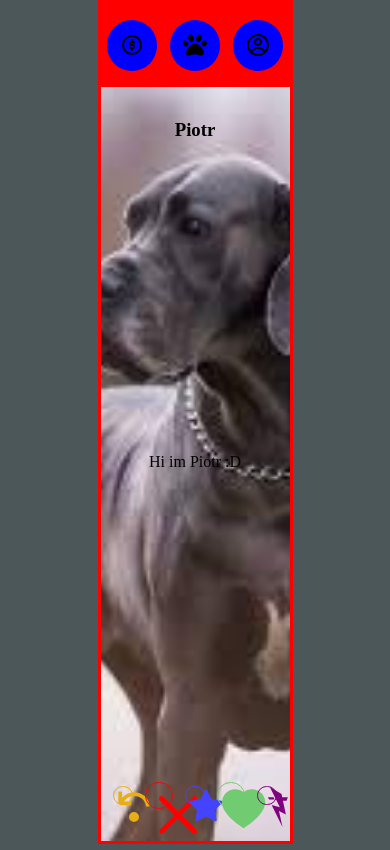
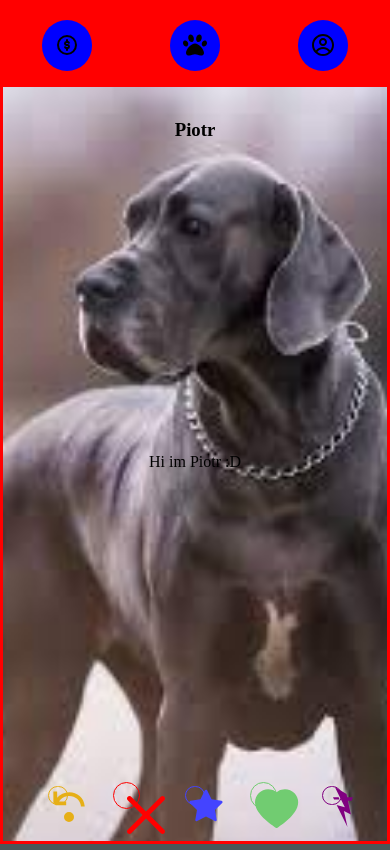
Before and after one commit to Mikucki/Tindog, a React (Create React App) app in the folder tindog/: page / in a window 390 px wide. Built offline with nearby package versions, Linux system fonts and the light colour scheme.

Commit message:
Update App.css

```diff
--- a/tindog/src/App.css
+++ b/tindog/src/App.css
@@ -31,10 +31,6 @@ body {
   background-position: center;
   background-repeat: no-repeat;
   background-size: cover;
-}
-
-.card:active {
-  transform: translateX(30px);
 }
 
 .navbar ul {
@@ -128,3 +124,9 @@ body {
   color: red;
   border-color: red;
 }
+
+@media (max-width: 1000px) {
+  body {
+    width: 100vw;
+  }
+}
```
